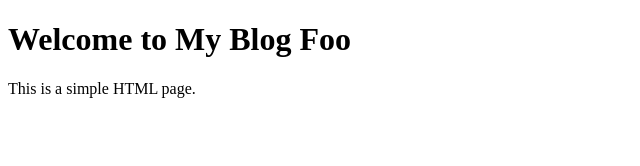
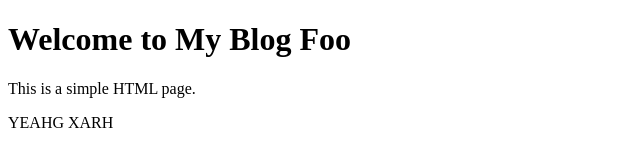
Before and after one commit to affemit2waffen/Blog, a plain HTML site: page index.html in a window 1280 px wide. Shown: the whole page, without its empty margins (0-640 px from the left). Drawn offline with Linux system fonts and the light colour scheme.

Commit message:
Add placeholder text to the blog page

```diff
--- a/index.html
+++ b/index.html
@@ -8,5 +8,6 @@
 <body>
     <h1>Welcome to My Blog Foo</h1>
     <p>This is a simple HTML page.</p>
+    <span>YEAHG XARH</span>
 </body>
 </html>
```
